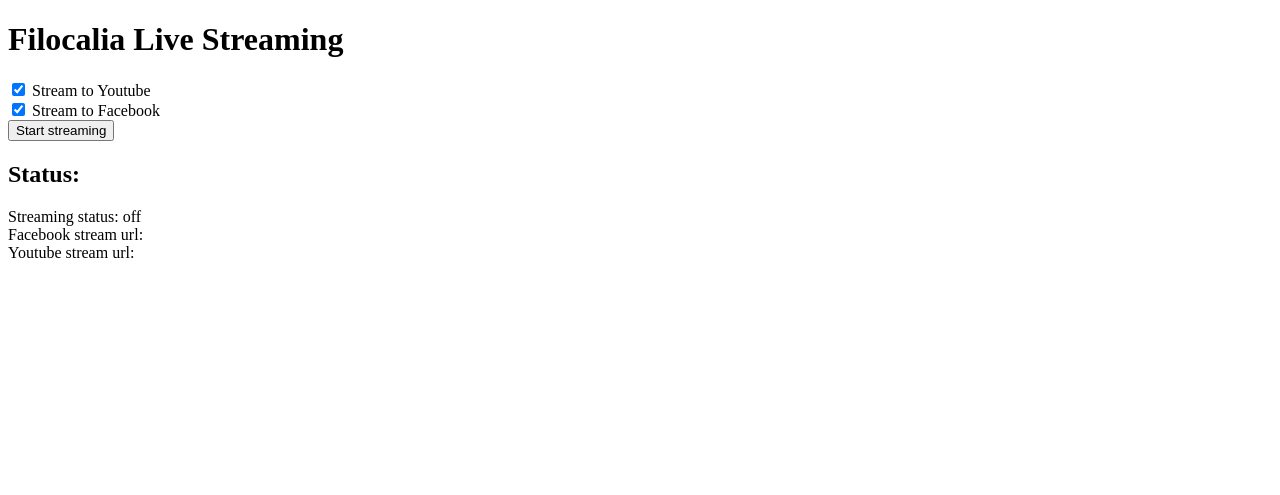
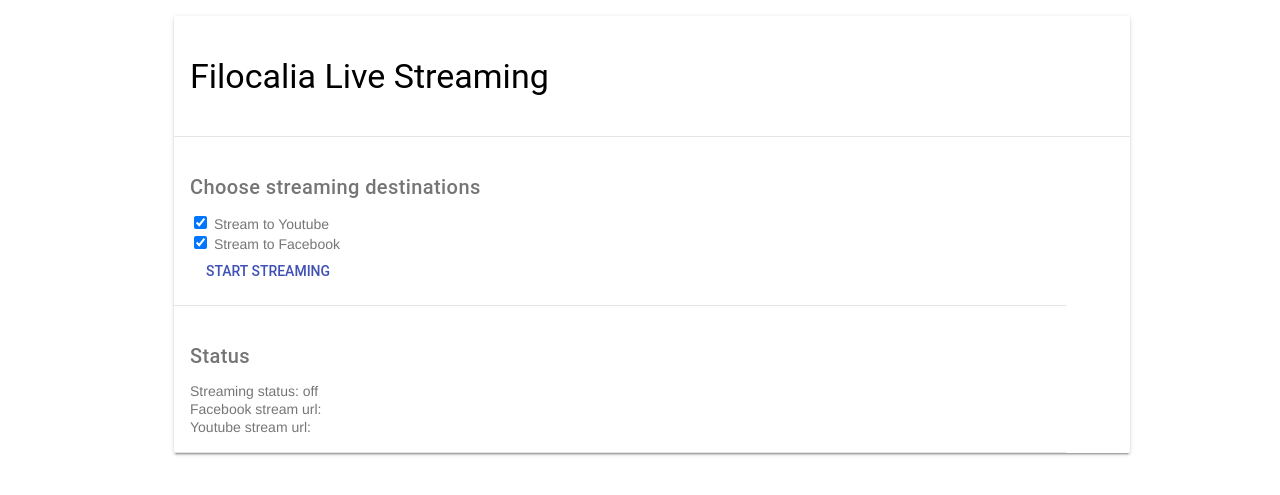
Before and after one commit to sebigavril/biserica-filocalia-iasi, a Flask app: page / in a window 1280 px wide. Shown: the top 495 px of the page. Run offline with Flask 2, Linux system fonts and the light colour scheme; some libraries are stand-ins or nearby versions.

Commit message:
Add material design

```diff
--- /dev/null
+++ b/postLiveVideo/app.py-oauth2.json
@@ -0,0 +1 @@
+{"_module": "oauth2client.client", "scopes": ["https://www.googleapis.com/auth/youtube"], "token_expiry": "2017-10-19T15:30:48Z", "id_token": null, "user_agent": null, "access_token": "ya29.GlzpBE_dUbjlU48nhiC0yZ9sV1SOTgrn0W06Y_BNdJpRczDsq2MLIkurXwkqN8TDSwaiqFT3MINdsOxgZHVRWjNEWt3wAhwtounhwPIx887mTSXuSG-fHGaKcnH-YA", "token_uri": "https://accounts.google.com/o/oauth2/token", "invalid": false, "token_response": {"access_token": "ya29.GlzpBE_dUbjlU48nhiC0yZ9sV1SOTgrn0W06Y_BNdJpRczDsq2MLIkurXwkqN8TDSwaiqFT3MINdsOxgZHVRWjNEWt3wAhwtounhwPIx887mTSXuSG-fHGaKcnH-YA", "token_type": "Bearer", "expires_in": 3600}, "client_id": "761155157723-ibjb9oaupovb7mkcot3i3eq04rmr70ec.apps.googleusercontent.com", "token_info_uri": "https://www.googleapis.com/oauth2/v3/tokeninfo", "client_secret": "v9Q_HmA-A4xvetgXQwhOAHNE", "revoke_uri": "https://accounts.google.com/o/oauth2/revoke", "_class": "OAuth2Credentials", "refresh_token": "1/FYMZiBVpVeuL_L6OeJUXaM1vh7EnRmGlmcSonAhFQjsl5ePC2wFphD7JA8EUX1NB", "id_token_jwt": null}
--- a/postLiveVideo/templates/index.html
+++ b/postLiveVideo/templates/index.html
@@ -2,6 +2,12 @@
 <html>
 <head>
     <title>Filocalia Live Streaming</title>
+
+    <script src="https://code.getmdl.io/1.3.0/material.min.js"></script>
+    <link rel="stylesheet" href="https://code.getmdl.io/1.3.0/material.indigo-pink.min.css">
+    <link rel="stylesheet" href="https://fonts.googleapis.com/icon?family=Material+Icons">
+
+    <script defer src="https://code.getmdl.io/1.3.0/material.min.js"></script>
     <script type="text/javascript" src="//code.jquery.com/jquery-1.4.2.min.js"></script>
     <script type="text/javascript" src="//cdnjs.cloudflare.com/ajax/libs/socket.io/1.3.5/socket.io.min.js"></script>
     <script type="text/javascript" charset="utf-8">
@@ -42,17 +48,29 @@
     </script>
 </head>
 <body>
-    <h1>Filocalia Live Streaming</h1>
+  <div class="mdl-grid">
+    <div class="mdl-layout-spacer"></div>
+    <div class="mdl-cell mdl-cell--9-col">
+      <div class="mdl-card mdl-shadow--2dp" style="width: 956px;">
+            <div class="mdl-card__title mdl-card--border">
+              <h2 class="mdl-card__title-text">
+                  <h3>Filocalia Live Streaming</h3>
+              </h2>
+            </div>
+            <div class="mdl-card__supporting-text mdl-card--border">
               <form id="start_stream" method="POST" action='#'>
-        <input type="checkbox" name="youtube_stream" id="youtube_stream" value="Youtube" checked> Stream to Youtube<br>
-        <input type="checkbox" name="facebook_stream" id="facebook_stream" value="Facebook" checked> Stream to Facebook<br>
+                  <h5>Choose streaming destinations</h5>
+                  <input type="checkbox" name="youtube_stream" id="youtube_stream" value="Youtube" checked class="mdl-checkbox__input"> Stream to Youtube<br>
+                  <input type="checkbox" name="facebook_stream" id="facebook_stream" value="Facebook" checked class="mdl-checkbox__input"> Stream to Facebook<br>
                   {% if session['status'] == "on" or session['status'] == "starting" %}
-            <input type="submit" id="toggle_stream" value="Stop streaming">
+                      <input type="submit" id="toggle_stream" value="Stop streaming" class="mdl-button mdl-js-button mdl-js-ripple-effect mdl-button--colored">
                    {% else %}
-            <input type="submit" id="toggle_stream" value="Start streaming">
+                      <input type="submit" id="toggle_stream" value="Start streaming" class="mdl-button mdl-js-button mdl-js-ripple-effect mdl-button--colored">
                    {% endif %}
               </form>
-    <h2>Status:</h2>
+            </div>
+            <div class="mdl-card__supporting-text mdl-card--border">
+              <h5>Status</h5>
                 <div id="stream_status_log">
                   Streaming status:
                   {% if session['status'] == "on" %}
@@ -63,11 +81,17 @@
                     off
                   {% endif %}
                 </div>
+
                 <div id="facebook_status_log">
                   Facebook stream url: {{session['urls']['facebookStreamUrl']}}
                 </div>
                 <div id="youtube_status_log">
                   Youtube stream url: {{session['urls']['youtubeStreamUrl']}}
                 </div>
+            </div>
+          </div>
+    </div>
+    <div class="mdl-layout-spacer"></div>
+</div>
 </body>
 </html>
```
Also changed, not shown: postLiveVideo/client_secrets.json (added, +11 -0 lines). Lines whose indentation alone changed are shown as unchanged.
